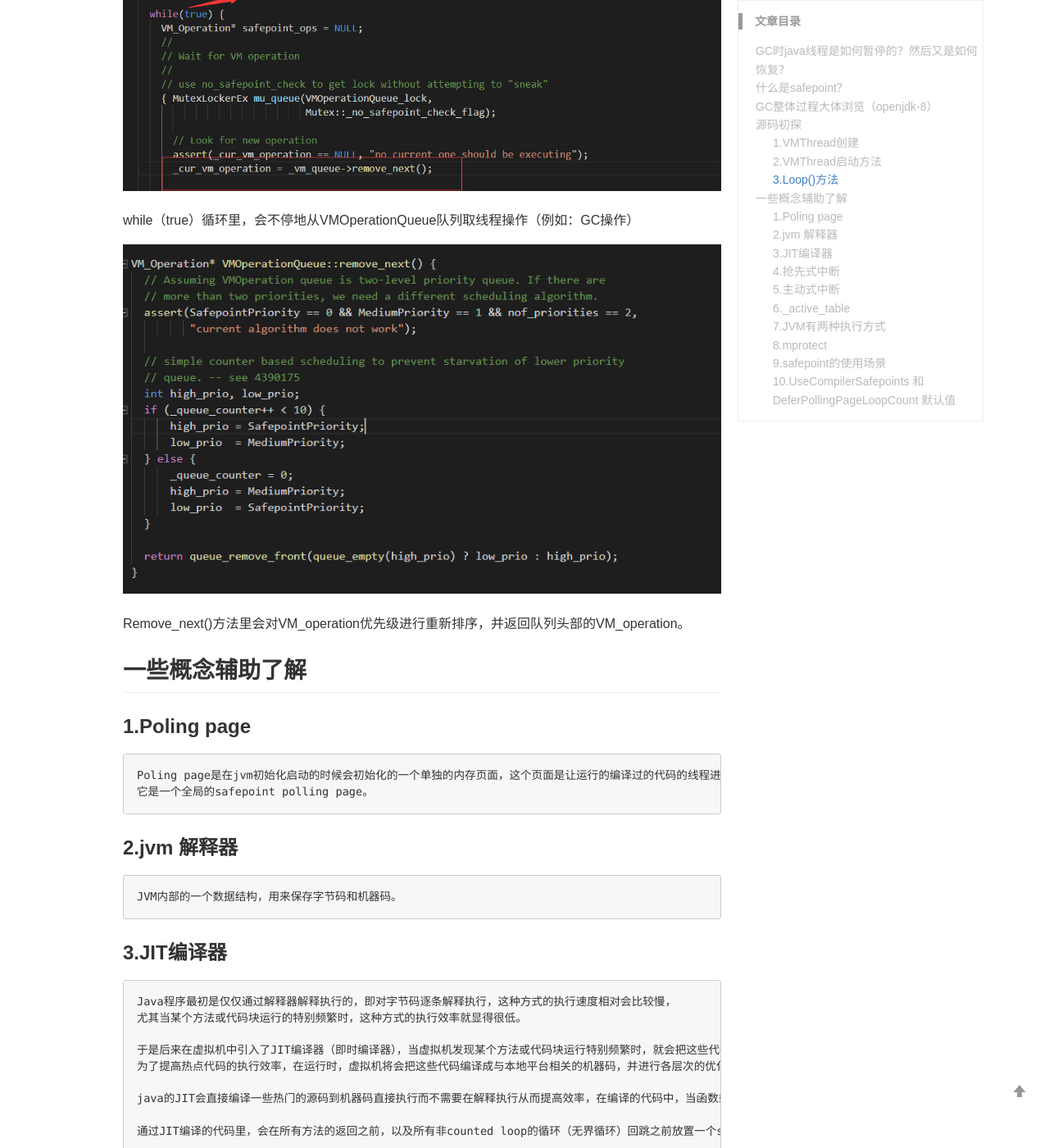
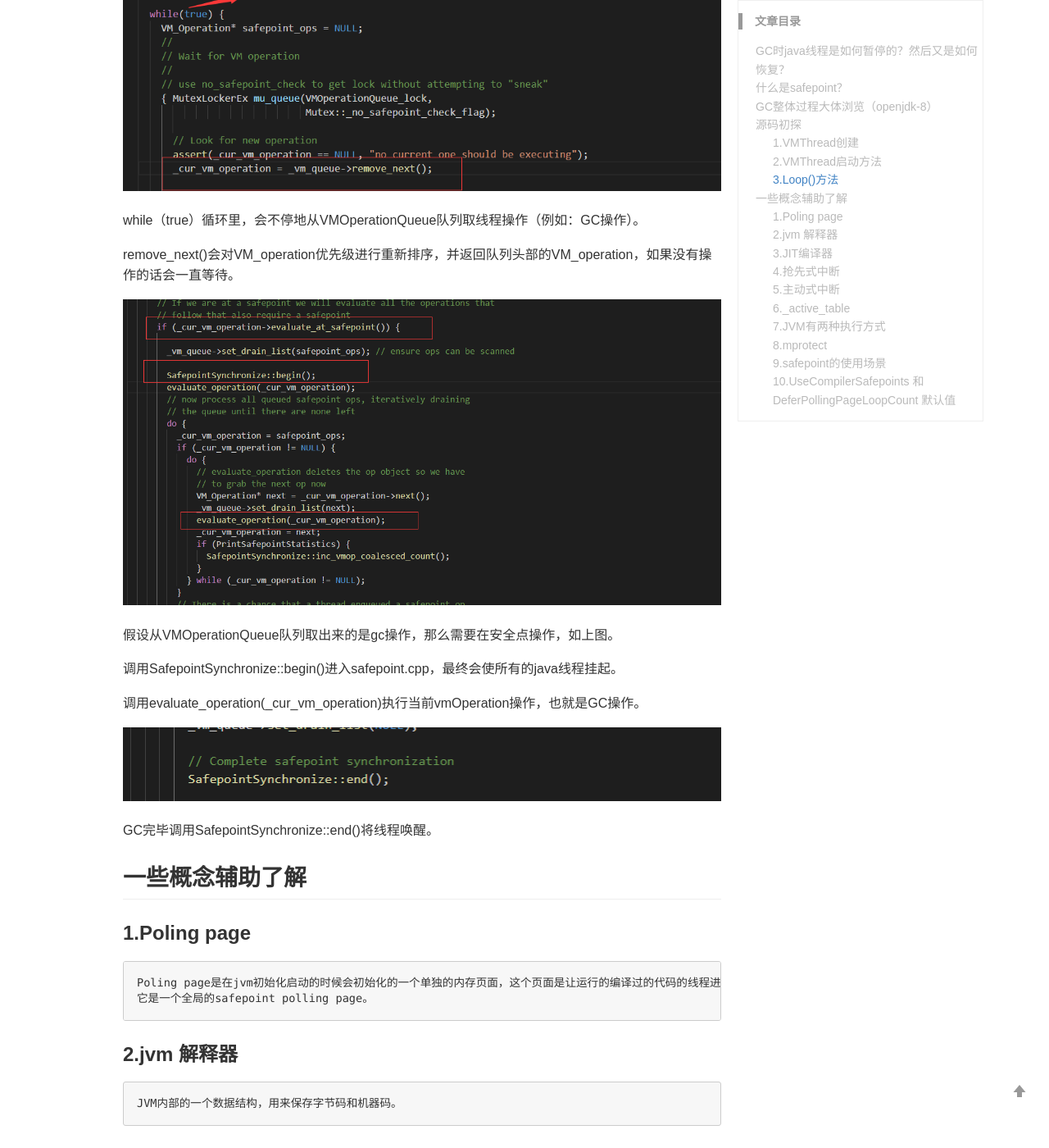
Before and after one commit to lizb0907/lizb0907.github.io, a Jekyll site: the page built from _posts/jvm/2020-07-27-Safe-Point.md, in a window 1280 px wide and 1400 px high, scrolled down 3596 px. Shown: the whole window at 82% size. Built offline with Jekyll 4.4.1, drawn with Linux system fonts in a browser that asks for light colours; comment, search, counter and statistics services are not loaded; some of the changed text lies outside the part shown.

Commit message:
update safe point

````diff
--- a/_posts/jvm/2020-07-27-Safe-Point.md
+++ b/_posts/jvm/2020-07-27-Safe-Point.md
@@ -57,10 +57,10 @@ GC安全点浅谈, stop-the-world时java线程是如何暂停的？然后又是
 
 ### 1.VMThread创建
 
-Vmthread负责调度执行虚拟机内部的VM线程操作，如GC操作等，在JVM实例创建时进行初始化。
-
 vmThread.cpp:
 ![](/images/posts/jvm/safepoint/2.png)
+
+Vmthread负责调度执行虚拟机内部的VM线程操作，如GC操作等，在JVM实例创建时进行初始化。
 
 这里除了创建VMThread对象，还会伴随着创建一个VMOperationQueue队列（线程操作队列，例如GC操作）。
 
@@ -75,17 +75,28 @@ void VMThread::run() {
 
 }
 ```
-VMThread启动方法run()会调用loop()方法
+VMThread启动方法run会调用loop()方法
 
 ### 3.Loop()方法
 
 ![](/images/posts/jvm/safepoint/3.png)
 
-while（true）循环里，会不停地从VMOperationQueue队列取线程操作（例如：GC操作）
+while（true）循环里，会不停地从VMOperationQueue队列取线程操作（例如：GC操作）。
 
-![](/images/posts/jvm/safepoint/4.png)
+remove_next()会对VM_operation优先级进行重新排序，并返回队列头部的VM_operation，如果没有操作的话会一直等待。
 
-Remove_next()方法里会对VM_operation优先级进行重新排序，并返回队列头部的VM_operation。
+![](/images/posts/jvm/safepoint/5.png)
+
+假设从VMOperationQueue队列取出来的是gc操作，那么需要在安全点操作，如上图。
+
+调用SafepointSynchronize::begin()进入safepoint.cpp，最终会使所有的java线程挂起。
+
+调用evaluate_operation(_cur_vm_operation)执行当前vmOperation操作，也就是GC操作。
+
+![](/images/posts/jvm/safepoint/6.png)
+
+GC完毕调用SafepointSynchronize::end()将线程唤醒。
+
 
 ## 一些概念辅助了解
 
````
Also changed, not shown: images/posts/jvm/safepoint/5.png (added), images/posts/jvm/safepoint/6.png (added).
